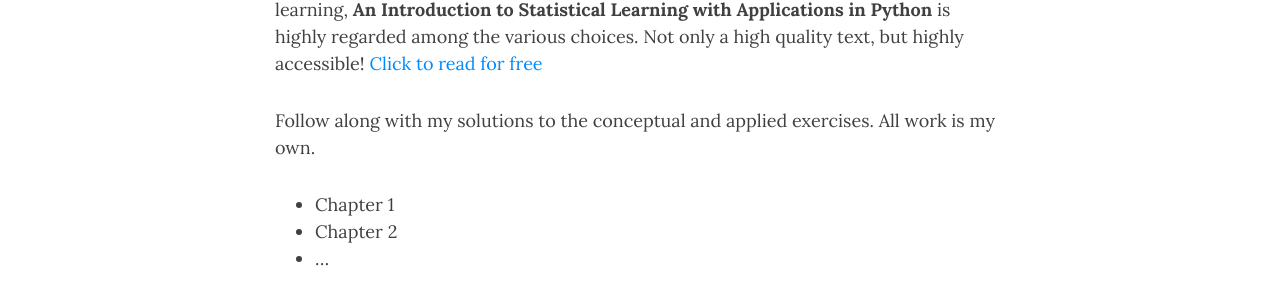
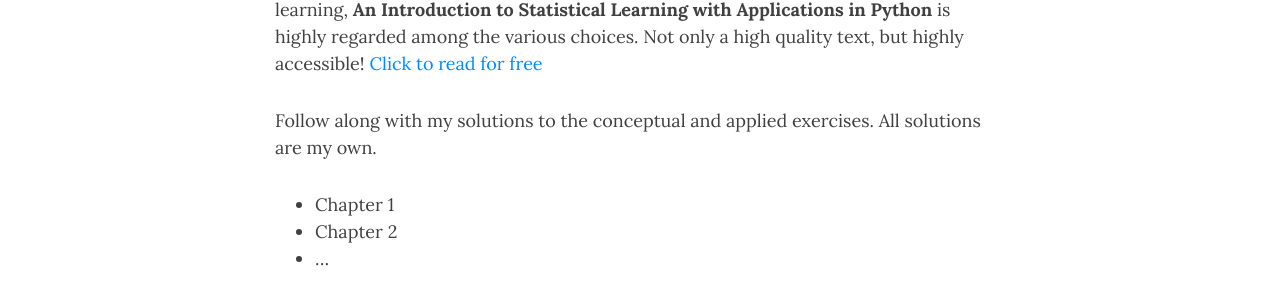
Before and after one commit to carmancater/carmancater.github.io, a Jekyll site: the page built from islpSolutions.md, in a window 1280 px wide and 966 px high. Shown: the part 394-697 px from the top of the window. Built offline with Jekyll 4.4.1, drawn with Linux system fonts in a browser that asks for light colours; nearby versions of some CDN libraries.

Commit message:
Update islpSolutions.md

```diff
--- a/islpSolutions.md
+++ b/islpSolutions.md
@@ -6,7 +6,7 @@ subtitle: By Gareth James, Daniela Witten, Trevor Hastie, Rob Tibshirani, and Jo
 
 As a pure math student seeking an introduction into the foundations of machine learning, **An Introduction to Statistical Learning with Applications in Python** is highly regarded among the various choices. Not only a high quality text, but highly accessible! [Click to read for free](https://www.statlearning.com/){:target="_blank"}
 
-Follow along with my solutions to the conceptual and applied exercises. All work is my own.
+Follow along with my solutions to the conceptual and applied exercises. All solutions are my own.
 
 - Chapter 1
 - Chapter 2
```
